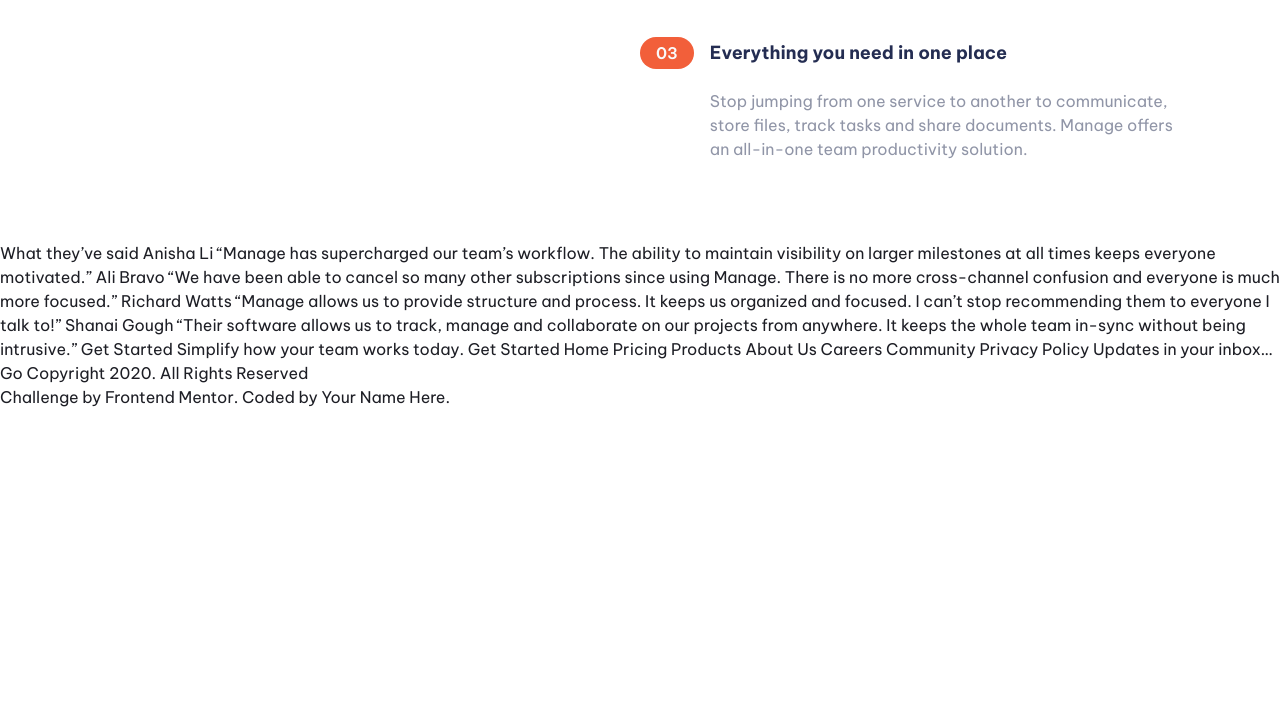
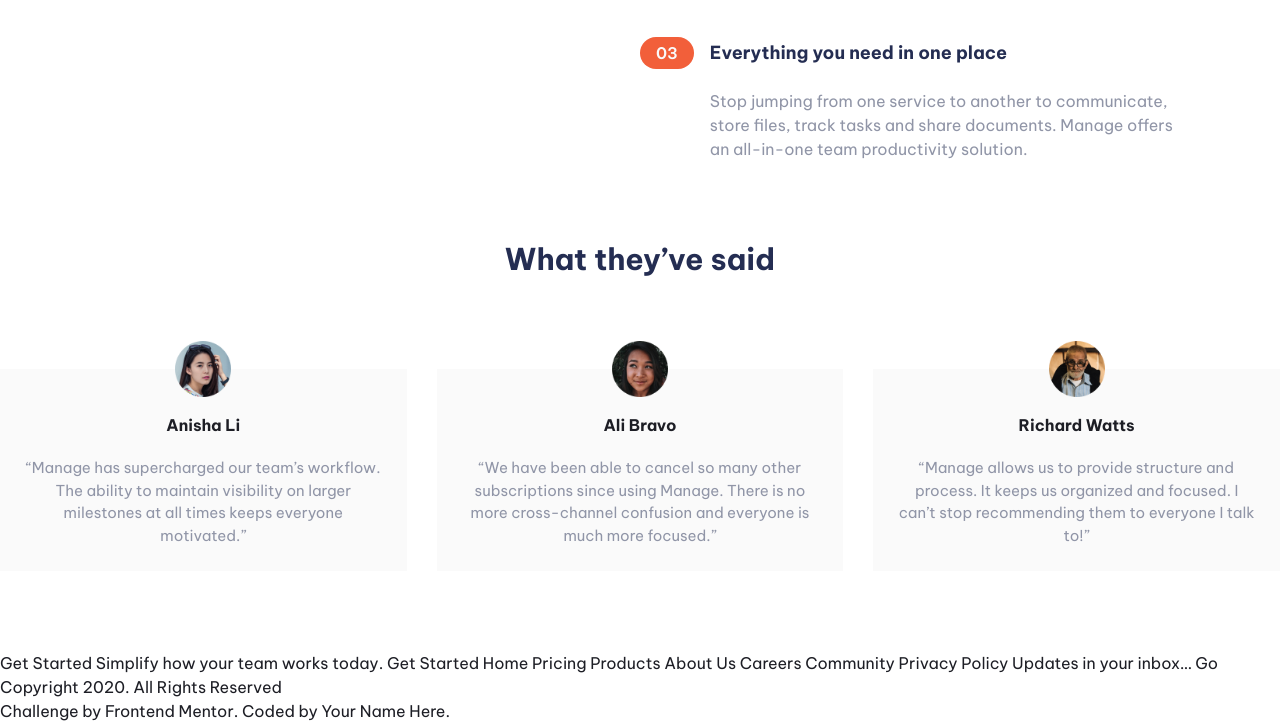
Before and after one commit to aatmaneoulmouden/manage-landing-page, a website: page index.html in a window 1280 px wide. Shown: the part 1015-1738 px from the top of the page. Before the commit the page ends 1424 px from the top, so only its background shows below. Drawn offline with nearby package versions, Linux system fonts and the light colour scheme.

Commit message:
Integrate and style the Testimonials section

```diff
--- a/assets/js/main.js
+++ b/assets/js/main.js
@@ -0,0 +1,26 @@
+/**
+ * Testimonials slider
+ */
+
+var swiper = new Swiper(".testimonialSwiper", {
+    slidesPerView: 1,
+    spaceBetween: 10,
+    pagination: {
+        el: ".swiper-pagination",
+        clickable: true,
+    },
+    breakpoints: {
+        640: {
+            slidesPerView: 2,
+            spaceBetween: 20,
+        },
+        768: {
+            slidesPerView: 4,
+            spaceBetween: 40,
+        },
+        1024: {
+            slidesPerView: 3,
+            spaceBetween: 30,
+        },
+    },
+});
--- a/index.html
+++ b/index.html
@@ -13,6 +13,10 @@
     />
 
     <title>Frontend Mentor | Manage landing page</title>
+    <link
+      rel="stylesheet"
+      href="https://cdn.jsdelivr.net/npm/swiper@11/swiper-bundle.min.css"
+    />
     <link rel="stylesheet" href="./assets/css/style.css" />
   </head>
   <body class="">
@@ -87,7 +91,9 @@
       <div class="container">
         <div class="flex justify-between">
           <div class="flex-1">
-            <h2 class="text-3xl text-dark-blue font-bold mb-5 max-w-[60%]">What’s different about Manage?</h2>
+            <h2 class="text-3xl text-dark-blue font-bold mb-5 max-w-[60%]">
+              What’s different about Manage?
+            </h2>
             <p class="max-w-[60%]">
               Manage provides all the functionality your team needs, without the
               complexity. Our software is tailor-made for modern digital product
@@ -137,16 +143,57 @@
     </section>
     <!-- ========== End FEATURES Section ========== -->
 
-    What they’ve said Anisha Li “Manage has supercharged our team’s
-    workflow. The ability to maintain visibility on larger milestones at all
-    times keeps everyone motivated.” Ali Bravo “We have been able to cancel so
-    many other subscriptions since using Manage. There is no more cross-channel
-    confusion and everyone is much more focused.” Richard Watts “Manage allows
-    us to provide structure and process. It keeps us organized and focused. I
-    can’t stop recommending them to everyone I talk to!” Shanai Gough “Their
-    software allows us to track, manage and collaborate on our projects from
-    anywhere. It keeps the whole team in-sync without being intrusive.” Get
-    Started Simplify how your team works today. Get Started Home Pricing
+    <!-- ========== Start TESTIMONIALS Section ========== -->
+    <section id="testimonials" class="pb-20">
+      <h1 class="text-3xl text-dark-blue font-bold mx-auto w-fit mb-16">
+        What they’ve said
+      </h1>
+
+      <div class="swiper testimonialSwiper">
+        <div class="swiper-wrapper pt-7">
+          <div class="swiper-slide testimonial">
+            <img src="./assets/images/avatar-anisha.png" alt="Anisha Li" />
+            <h3 class="name">Anisha Li</h3>
+            <p class="comment">
+              “Manage has supercharged our team’s workflow. The ability to
+              maintain visibility on larger milestones at all times keeps
+              everyone motivated.”
+            </p>
+          </div>
+          <div class="swiper-slide testimonial">
+            <img src="./assets/images/avatar-ali.png" alt="Ali Bravo" />
+            <h3 class="name">Ali Bravo</h3>
+            <p class="comment">
+              “We have been able to cancel so many other subscriptions since
+              using Manage. There is no more cross-channel confusion and
+              everyone is much more focused.”
+            </p>
+          </div>
+          <div class="swiper-slide testimonial">
+            <img src="./assets/images/avatar-richard.png" alt="Richard Watts" />
+            <h3 class="name">Richard Watts</h3>
+            <p class="comment">
+              “Manage allows us to provide structure and process. It keeps us
+              organized and focused. I can’t stop recommending them to everyone
+              I talk to!”
+            </p>
+          </div>
+          <div class="swiper-slide testimonial">
+            <img src="./assets/images/avatar-shanai.png" alt="Shanai Gough" />
+            <h3 class="name">Shanai Gough</h3>
+            <p class="comment">
+              “Their software allows us to track, manage and collaborate on our
+              projects from anywhere. It keeps the whole team in-sync without
+              being intrusive.”
+            </p>
+          </div>
+        </div>
+        <!-- <div class="swiper-pagination"></div> -->
+      </div>
+    </section>
+    <!-- ========== End TESTIMONIALS Section ========== -->
+
+    Get Started Simplify how your team works today. Get Started Home Pricing
     Products About Us Careers Community Privacy Policy Updates in your inbox… Go
     Copyright 2020. All Rights Reserved
 
@@ -157,6 +204,7 @@
       >. Coded by <a href="#">Your Name Here</a>.
     </div>
 
+    <script src="https://cdn.jsdelivr.net/npm/swiper@11/swiper-bundle.min.js"></script>
     <script src="./assets/js/main.js"></script>
   </body>
 </html>
--- a/src/input.css
+++ b/src/input.css
@@ -30,4 +30,20 @@
     .features-list h3 {
         @apply text-lg font-bold text-dark-blue leading-[32px] mb-5;
     }
+
+    .testimonial {
+        @apply  p-6 text-center bg-very-light-gray relative;
+    }
+
+    .testimonial img {
+        @apply w-14 h-14 absolute -top-7 left-1/2 -translate-x-1/2;
+    }
+
+    .testimonial h3 {
+        @apply my-5 font-bold text-very-dark-blue;
+    }
+
+    .testimonial p {
+        @apply text-[15px];
+    }
 }
```
Also changed, not shown: assets/css/style.css.
